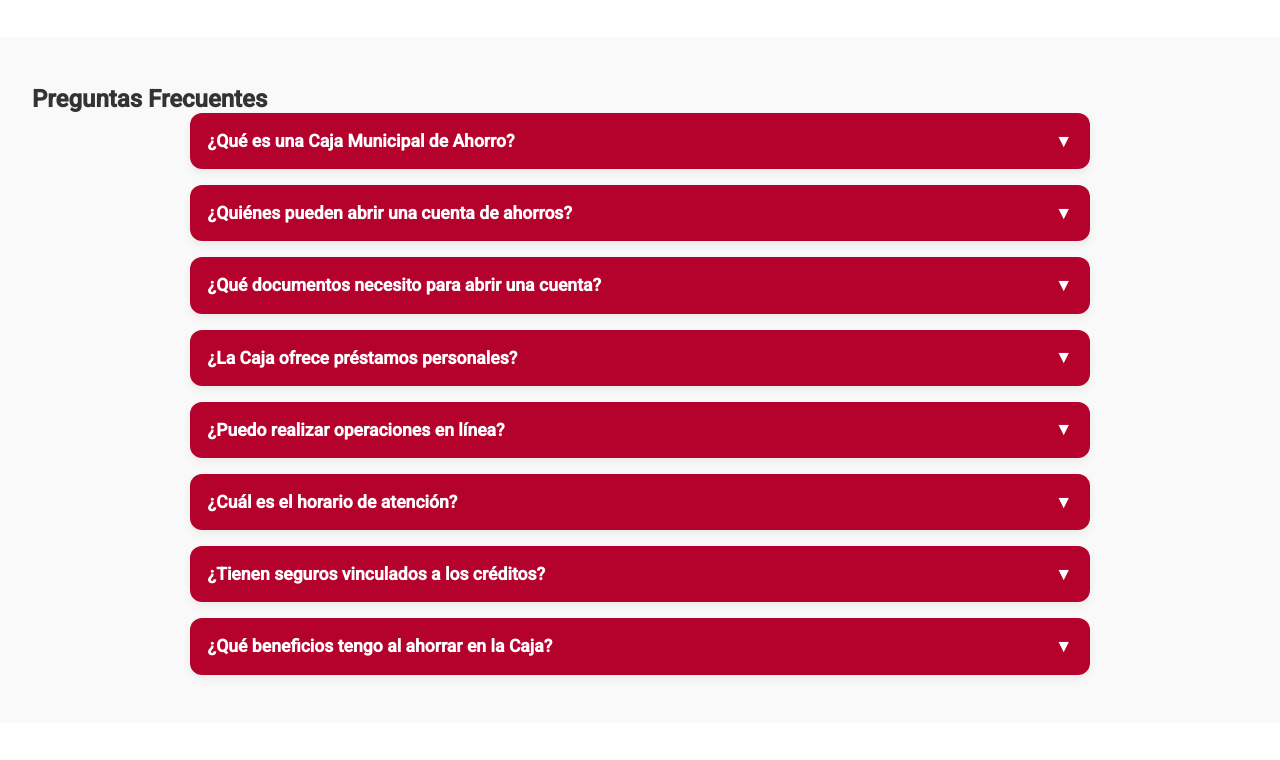
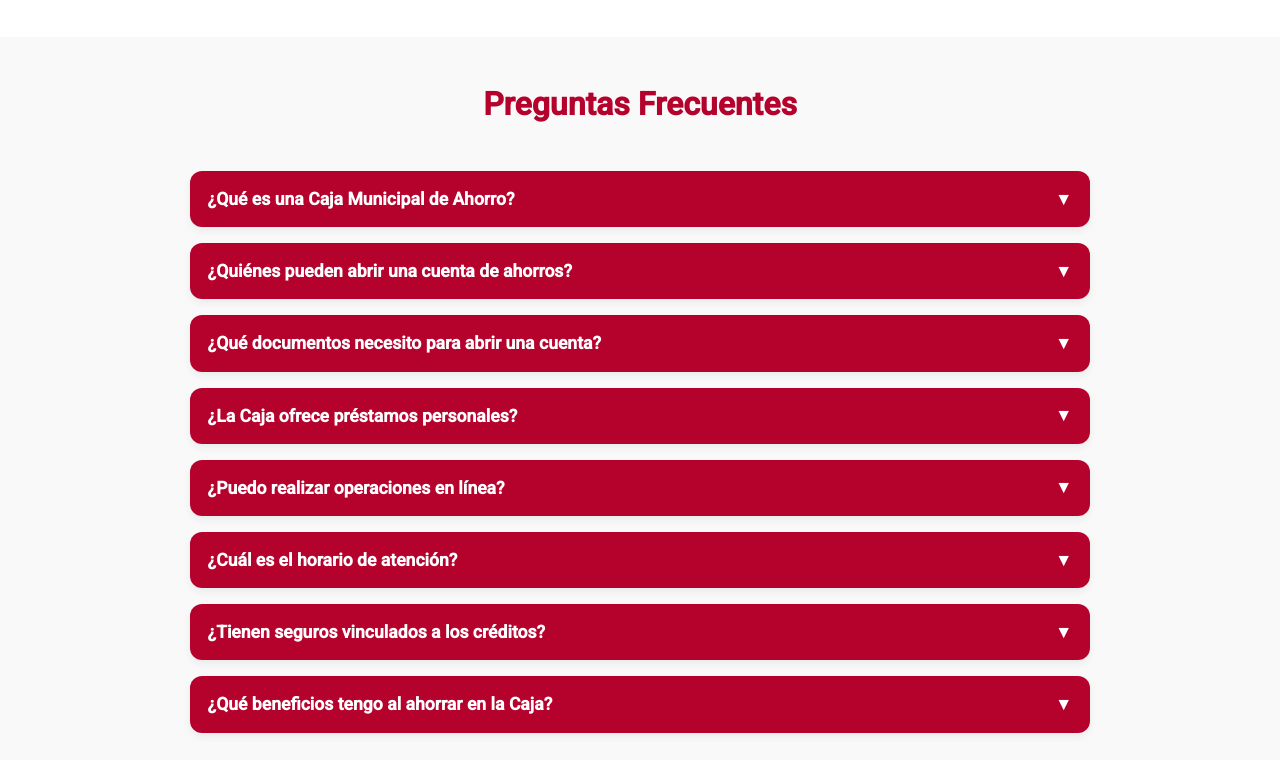
Before and after one commit to joseUtp/grupo7TallerWeb, a website: page public_html/index.html in a window 1280 px wide. Shown: the part 1550-2310 px from the top of the page. Drawn offline with nearby package versions, Linux system fonts and the light colour scheme.

Commit message:
mejora del body

```diff
--- a/public_html/estilos.css
+++ b/public_html/estilos.css
@@ -9,6 +9,7 @@
 
 body {
   font-family: 'Roboto', sans-serif;
+  width: 100%;
   background-color: #f0f0f0;
   color: #333;
   padding-top: 110px;
@@ -99,6 +100,12 @@ footer {
   padding: 3em 2em;
 }
 
+.faq-section h2 {
+  text-align: center;
+  font-size: 2em;
+  margin-bottom: 1.5em;
+  color: #B4022D;
+}
 .faq-container {
   max-width: 900px;
   margin: auto;
```
